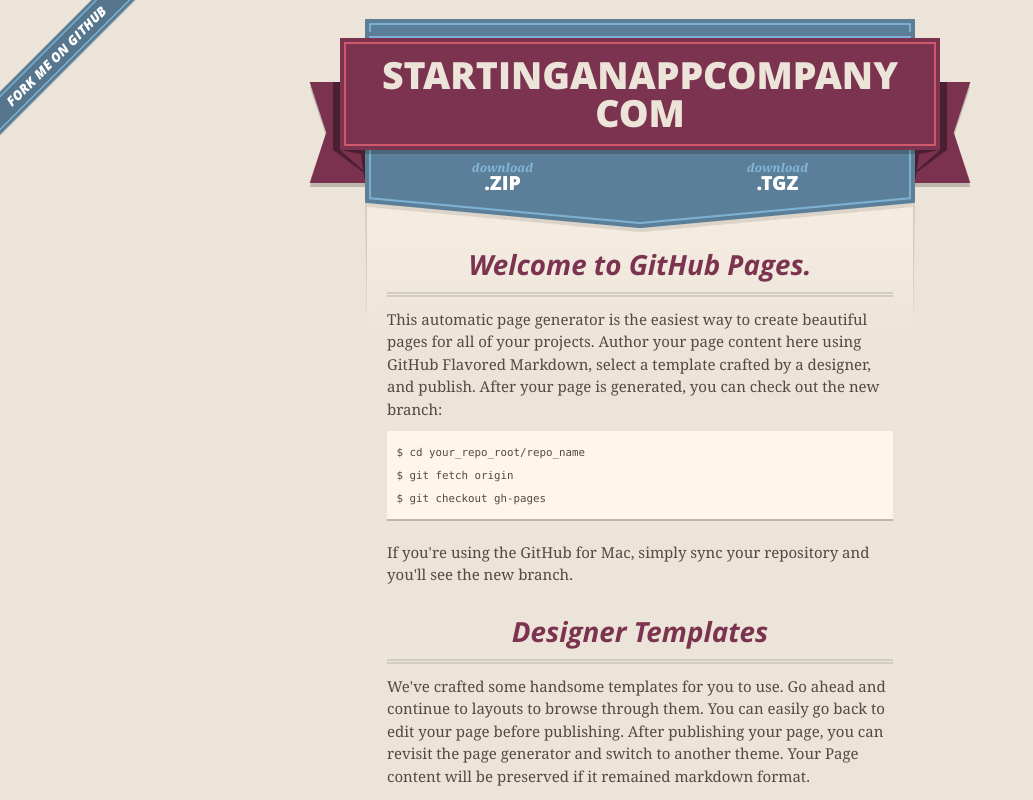
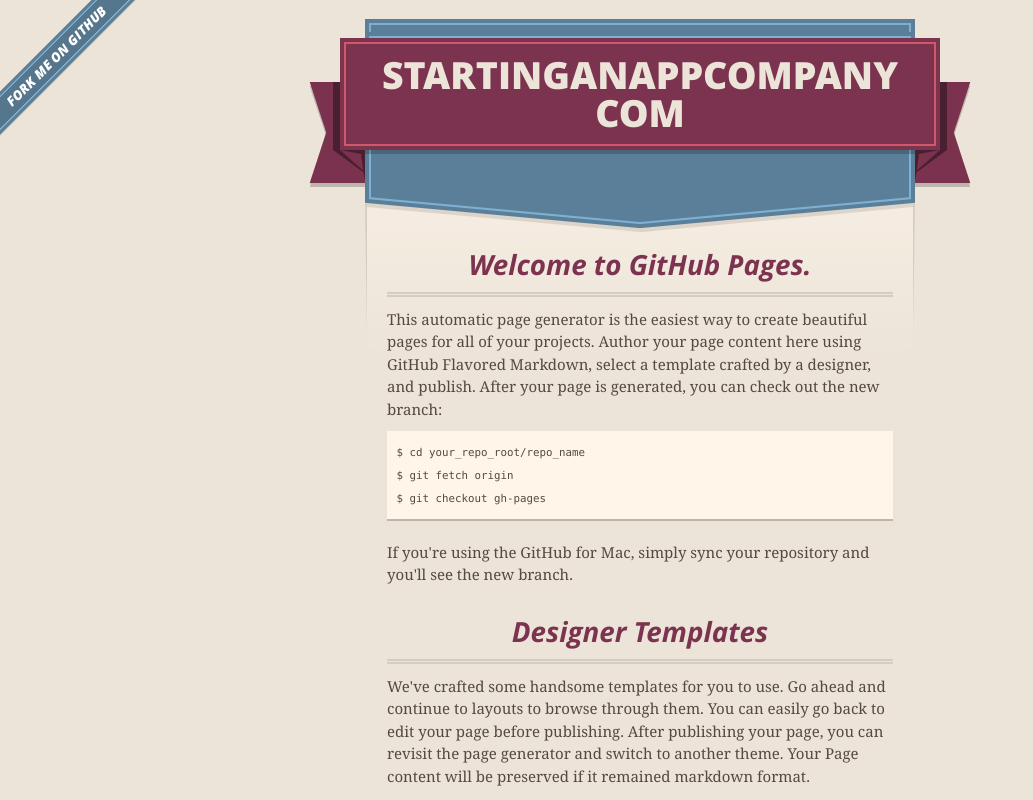
Before and after one commit to Margaritas/startinganappcompany_com, a plain HTML site: page index.html in a window 1280 px wide. Shown: the top 800 px of the page, without its empty margins (0-1033 px from the left). Drawn offline with nearby package versions, Linux system fonts and the light colour scheme.

Commit message:
Removing Download Links

```diff
--- a/index.html
+++ b/index.html
@@ -37,7 +37,7 @@
 
       <section id="downloads">
         <span class="inner">
-          <a href="https://github.com/Margaritas/startinganappcompany_com/zipball/master" class="zip"><em>download</em> .ZIP</a><a href="https://github.com/Margaritas/startinganappcompany_com/tarball/master" class="tgz"><em>download</em> .TGZ</a>
+          <a class="zip" /><a class="tgz"></a>
         </span>
       </section>
 
```
Also changed, not shown: 2 other files.
